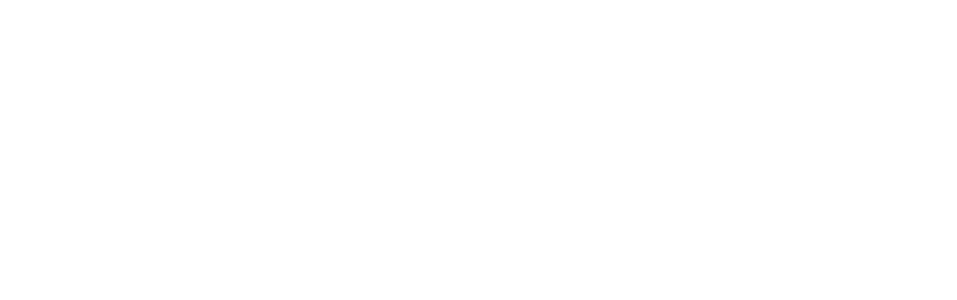
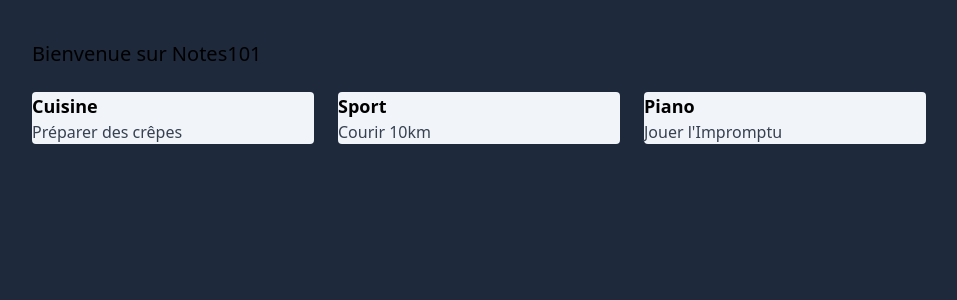
Before and after one commit to vanparfait/app-De_Prise_De_Notes, a React (Vite) app: page / in a window 1280 px wide. Shown: the top 300 px of the page, without its empty margins (8-965 px from the left). Built offline with nearby package versions, Linux system fonts and the light colour scheme.

Commit message:
Affichage des notes

```diff
--- a/src/App.jsx
+++ b/src/App.jsx
@@ -1,5 +1,6 @@
 import { useDispatch, useSelector } from "react-redux";
 import { getNotesFromApi } from "./features/notes";
+import NotesList from "./components/NotesList";
 
 function App() {
   const dispatch = useDispatch();
@@ -10,7 +11,12 @@
     dispatch(getNotesFromApi());
   }
 
-  return <></>;
+  return (
+    <div className="bg-slate-800 min-h-screen flex">
+      {" "}
+      <NotesList />{" "}
+    </div>
+  );
 }
 
 export default App;
--- /dev/null
+++ b/src/components/NotesList.jsx
@@ -0,0 +1,26 @@
+import React from "react";
+import { useSelector } from "react-redux";
+
+const NotesList = () => {
+  const notesValues = useSelector((state) => state.notes);
+
+  return (
+    <div className="p-10 w-full">
+      <p className="text-xl text-slate mb-6">Bienvenue sur Notes101</p>
+      <div className="grid lg:grid-cols-2 xl:grid-cols-4 2xl:grid-cols-5 gap-6">
+        {notesValues.list &&
+          notesValues.list.map((note) => (
+            <div
+              className="bg-slate-100 hover:bg-slate-50 rounded cursor-pointer"
+              key={note.id}
+            >
+              <p className="text-lg font-semibold">{note.title}</p>
+              <p className="text-gray-700">{note.subtitle}</p>
+            </div>
+          ))}
+      </div>
+    </div>
+  );
+};
+
+export default NotesList;
```
